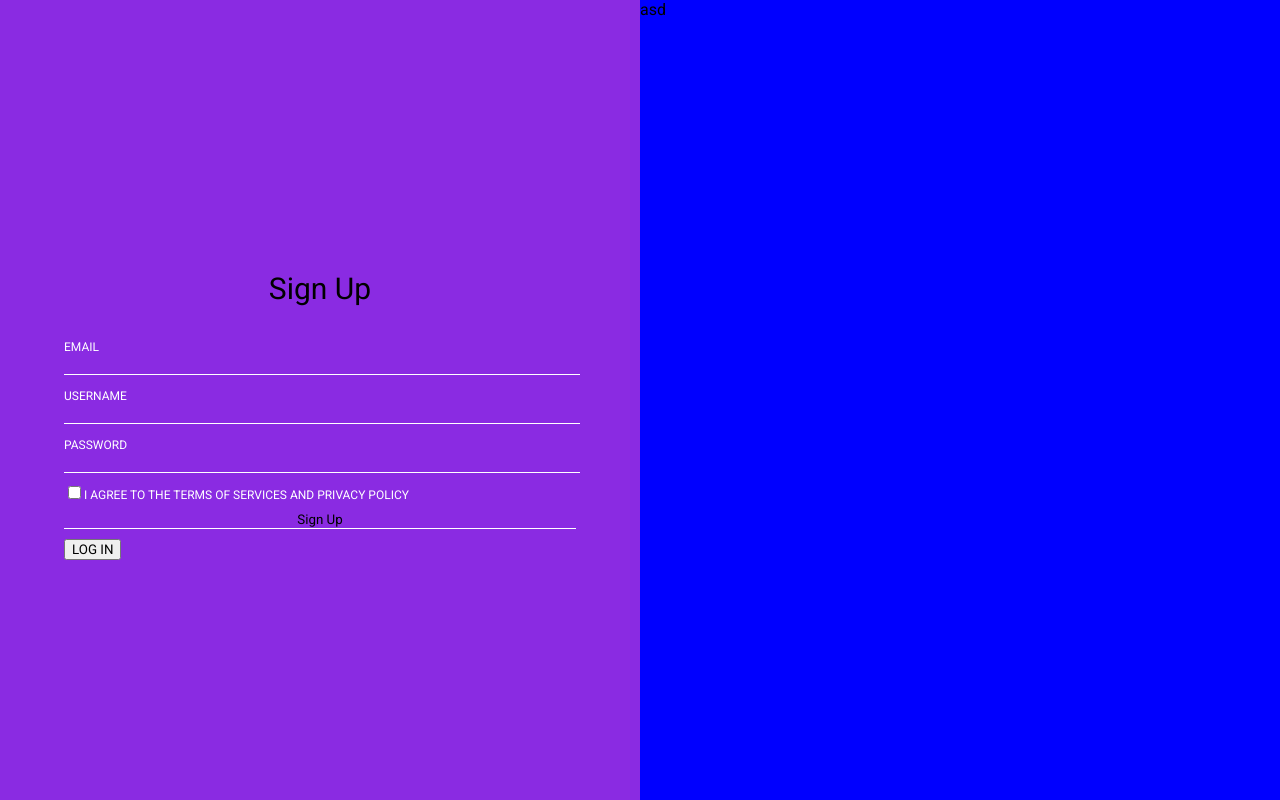
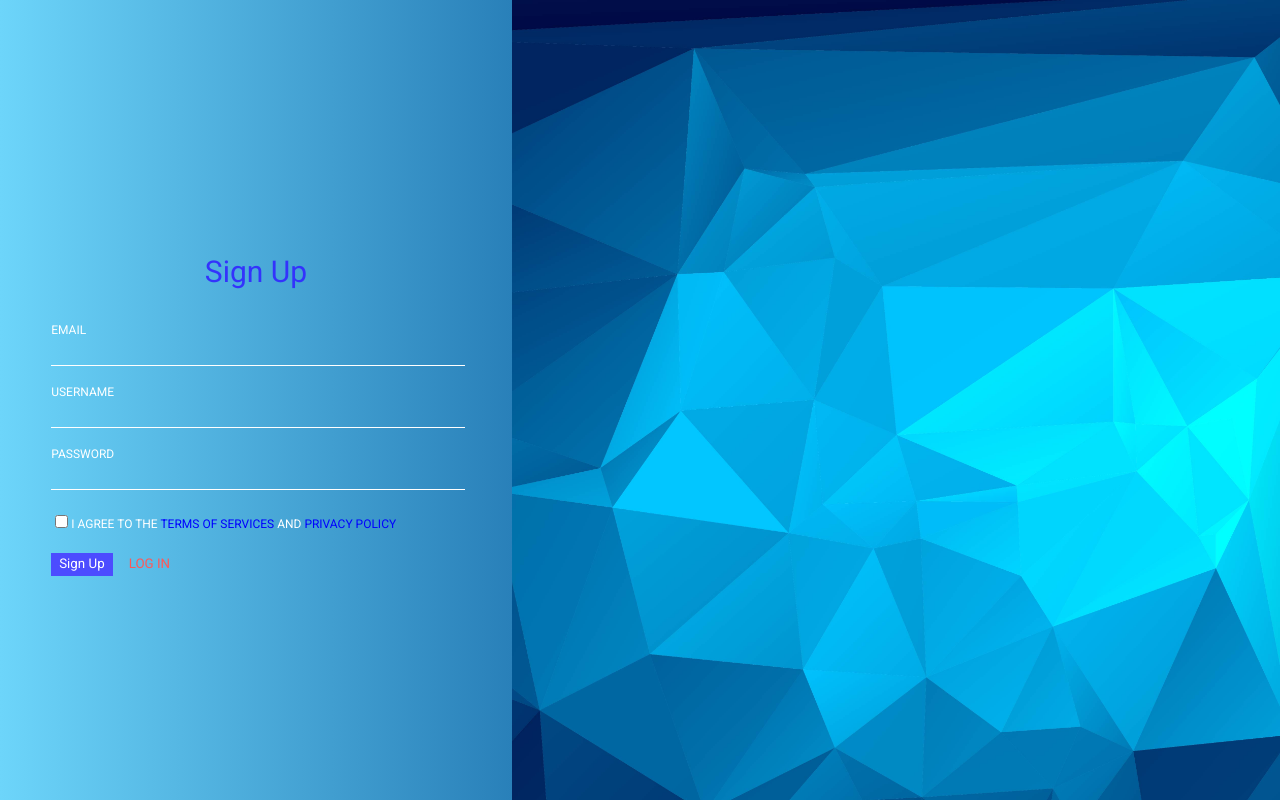
Before and after one commit to Ritesh-Kumar-Verma/location-tracker, a React (Vite) app: page / in a window 1280 px wide. Built offline with nearby package versions, Linux system fonts and the light colour scheme.

Commit message:
Login page visual done

```diff
--- a/src/Components/Login/Login.css
+++ b/src/Components/Login/Login.css
@@ -1,48 +1,202 @@
-.login-signup-window{
+.login-signup-window {
   display: flex;
-    flex-direction: row;
   min-height: 100vh;
 }
-.left-signup{
-    background-color: blueviolet;
-    flex: 1;
+
+
+
+.signup-window {
+  display: flex;
+  width: 100vw;
+  min-height: 100vh;
+  background-image: url("../../assets/left.jpg");
+  background-size: cover;
+}
+.login-window {
+  display: flex;
+  width: 100vw;
+  min-height: 100vh;
+  background-image: url("../../assets/right.jpg");
+  background-size: cover;
+}
+.left-signup {
+  background: linear-gradient(to right, #6dd5fa, #2980b9);
+  background-size: cover;
+  display: flex;
+  width: 40%;
+  flex-direction: column;
+  justify-content: center;
+  align-items: center;
+  animation: ease-in 0.4s reverse both running slide-right-left;
+}
+@keyframes slide-right-left {
+  from {
+    transform: translateX(0);
+    opacity: 1;
+  }
+  to {
+    transform: translateX(100%);
+    opacity: 0;
+  }
+}
+
+.left-signup p {
+  font-size: 30px;
+  color: rgb(51, 51, 252);
+}
+.login-signup-window .left-signup form {
+  width: 80%;
+}
+.login-signup-window .left-signup form label {
+  font-size: 12px;
+  color: white;
+}
+
+.login-signup-window .left-signup form input {
+  border: none;
+  background: transparent;
+  border-bottom: 1px solid white;
+  margin-top: 10px;
+  margin-bottom: 15px;
+  width: 100%;
+}
+.login-signup-window .left-signup form input:focus {
+  outline: none;
+}
+#agreement {
+  width: fit-content;
+}
+#agreement-label {
+}
+span {
+  color: blue;
+}
+span:hover {
+  cursor: pointer;
+}
+#left-btn-signup {
+  width: fit-content;
+  border: none;
+  background-color: rgb(76, 76, 255);
+  margin-right: 10px;
+  margin-top: 10px;
+  color: white;
+  padding-left: 8px;
+  padding-right: 8px;
+  padding-top: 3px;
+  padding-bottom: 5px;
+}
+#left-btn-signup:hover {
+  cursor: pointer;
+    background-color: rgb(7, 7, 236);
+
+}
+
+.left-btn-login {
+  background-color: transparent;
+  width: fit-content;
+  border: none;
+  color: #ff5858;
+}
+.left-btn-login:hover {
+  cursor: pointer;
+  background-color: #ff5858;
+  color: #6dd5fa;
+  padding-left: 8px;
+  padding-right: 8px;
+  padding-top: 3px;
+  padding-bottom: 5px;
+}
+
+.right-login {
+  background: linear-gradient(to right, #ff5858, #bc2b2b);
+
+  width: 40%;
   display: flex;
   flex-direction: column;
   justify-content: center;
   align-items: center;
+  margin-left: 60%;
+  animation: slide-left-to-right 0.5s ease forwards;
+}
+@keyframes slide-left-to-right {
+  from {
+    transform: translateX(-100%);
+    opacity: 0;
+  }
+  to {
+    transform: translateX(0%);
+    opacity: 1;
+  }
+}
 
+.right-login p {
+  font-size: 30px;
+  color: #fc8686;
 }
-.left-signup p{
-    font-size: 30px;
-}
-.login-signup-window .left-signup form{
+.login-signup-window .right-login form {
   width: 80%;
 }
-.login-signup-window .left-signup form label{
+
+.right-login form label {
   font-size: 12px;
   color: white;
 }
 
-
-.login-signup-window .left-signup form input{
+.right-login form input {
   border: none;
   background: transparent;
   border-bottom: 1px solid white;
+  margin-top: 10px;
+  margin-bottom: 15px;
   width: 100%;
-    margin-bottom: 10px;
+  font-size: 20px;
 }
-#agreement{
+.right-login .right-btn-login {
   width: fit-content;
+  border: none;
+  background-color: #ff5858;
+  margin-right: 10px;
+  color: white;
+  padding-left: 8px;
+  padding-right: 8px;
+  padding-top: 3px;
+  padding-bottom: 5px;
+}
+.right-login .right-btn-login:hover{
+  cursor: pointer;
+  background-color: #ff1b1b;
+}
+.right-login input:focus {
+  outline: none;
 }
 
+.right-login .right-btn-signup {
+  background-color: transparent;
+  width: fit-content;
+  border: none;
+  color: #33b0dd;
+}
+.right-login .right-btn-signup:hover {
+  cursor: pointer;
+  background-color: #319ce4;
+  color: #ff5858;
+  padding-left: 8px;
+  padding-right: 8px;
+  padding-top: 3px;
+  padding-bottom: 5px;
+}
 
-
-
-
-
-
-
-.right-login{
-    background-color: blue;
-    flex: 1;
+@media (max-width: 900px) {
+  .right-login {
+    margin-left: 40%;
+    width: 60%;
   }
+  .left-signup {
+    width: 60%;
+  }
+}
+button:focus {
+  outline: 2px solid #ffffffaa;
+  outline-offset: 2px;
+}
--- a/src/Components/Login/Login.jsx
+++ b/src/Components/Login/Login.jsx
@@ -1,58 +1,99 @@
-import React, { useState } from "react";
+import React, { useEffect, useState } from "react";
 import "./Login.css";
 const asd = () => {
+  const [page, setPage] = useState("loin");
+  const [formData, setFormData] = useState({
+    email: "",
+    username: "",
+    password: "",
+  });
+  const submitData = (e) => {
+    e.preventDefault();
 
-  const [formData , setFormData] = useState({
-    email:'',
-    username:'',
-    password:''
+    const formData = new FormData(e.target);
 
-  })
-  const submitData = (e)=>{
-    e.preventDefault()
+    for (let i of formData.entries()) {
+      const tempformdata = {};
+      tempformdata[i[0]] = i[1];
+      setFormData(tempformdata);
+    }
+    e.target.reset();
+  };
 
-    const formData = new FormData(e.target)
+  const signUpPage = () => {
+    return (
+      <div className="signup-window">
+        <div className="left-signup">
+          <p>Sign Up</p>
 
-    for(let i of formData.entries()){
-      console.log(i)
-    }
+          <form action="" onSubmit={submitData}>
+            <label htmlFor="email">EMAIL</label>
 
+            <input type="text" name="email" id="email" />
 
-  }
+            <label htmlFor="username">USERNAME</label>
 
+            <input type="text" name="username" id="username" />
+
+            <label htmlFor="password">PASSWORD</label>
+
+            <input type="password" name="password" id="password" />
+
+            <input type="checkbox" name="agreement" id="agreement" />
+            <label htmlFor="agreement" id="agreement-label">
+              I AGREE TO THE <span>TERMS OF SERVICES</span> AND{" "}
+              <span>PRIVACY POLICY</span>
+            </label>
+            <br />
+
+            <button type="submit" id="left-btn-signup">
+              Sign Up
+            </button>
+            <button
+              type="button"
+              className="left-btn-login"
+              onClick={() => setPage("login")}
+            >
+              LOG IN
+            </button>
+          </form>
+        </div>
+      </div>
+    );
+  };
+
+  const loginPage = () => {
+    return (
+      <div className="login-window">
+        <div className="right-login">
+          <p>Login</p>
+          <form action="" onSubmit={submitData}>
+            <label htmlFor="username">USERNAME</label>
+
+            <input type="text" name="username" id="username" />
+
+            <label htmlFor="password">PASSWORD</label>
+
+            <input type="password" name="password" id="password" />
+
+            <button type="submit" className="right-btn-login">
+              LOGIN
+            </button>
+            <button
+              className="right-btn-signup"
+              onClick={() => setPage("signup")}
+            >
+              Sign Up
+            </button>
+          </form>
+        </div>
+      </div>
+    );
+  };
 
   return (
     <div className="login-signup-window">
-      <div className="left-signup">
-        <p>Sign Up</p>
-        <form action="" onSubmit={submitData} >
-          <label htmlFor="email">EMAIL</label>
-          <br />
-          <input type="text" name="email" id="email" />
-          <br />
-
-          <label htmlFor="username">USERNAME</label>
-          <br />
-          <input type="text" name="username" id="username" />
-          <br />
-
-          <label htmlFor="password">PASSWORD</label>
-          <br />
-          <input type="password" name="password" id="password" />
-          <br />
-
-          <input type="checkbox" name="agreement" id="agreement" />
-          <label htmlFor="agreement" id="agreement">
-            I AGREE TO THE TERMS OF SERVICES AND PRIVACY POLICY
-          </label>
-
-          <input type="submit" value="Sign Up" className="btn-signup" />
-          <button type="button" className="btn-login">
-            LOG IN
-          </button>
-        </form>
-      </div>
-      <div className="right-login">asd</div>
+      {page === "login" ? loginPage() : signUpPage()}
     </div>
   );
 };
--- a/vite.config.js
+++ b/vite.config.js
@@ -4,4 +4,8 @@ import react from '@vitejs/plugin-react-swc'
 // https://vite.dev/config/
 export default defineConfig({
   plugins: [react()],
+  server: {
+    host: true, // 👈 allows access from local network (e.g., 192.168.x.x)
+    port: 5173, // or any port you want
+  },
 })
```
Also changed, not shown: src/assets/left.jpg (added), src/assets/right.jpg (added). Lines whose indentation alone changed are shown as unchanged.
